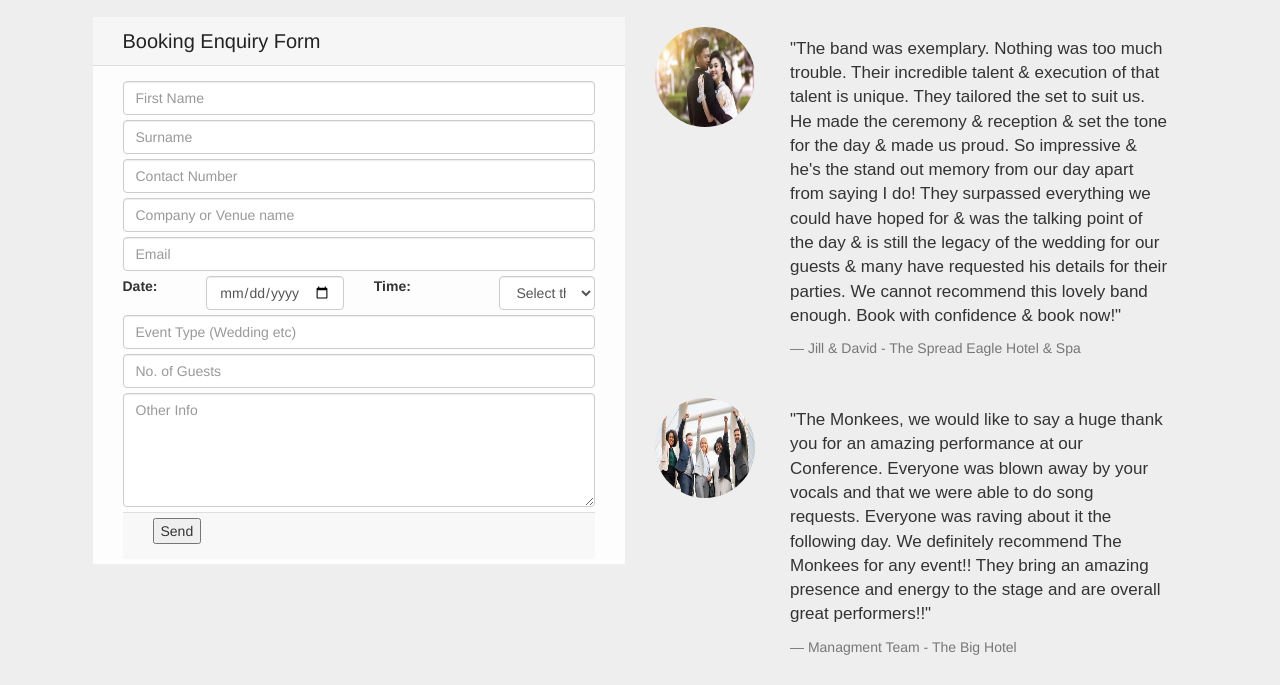
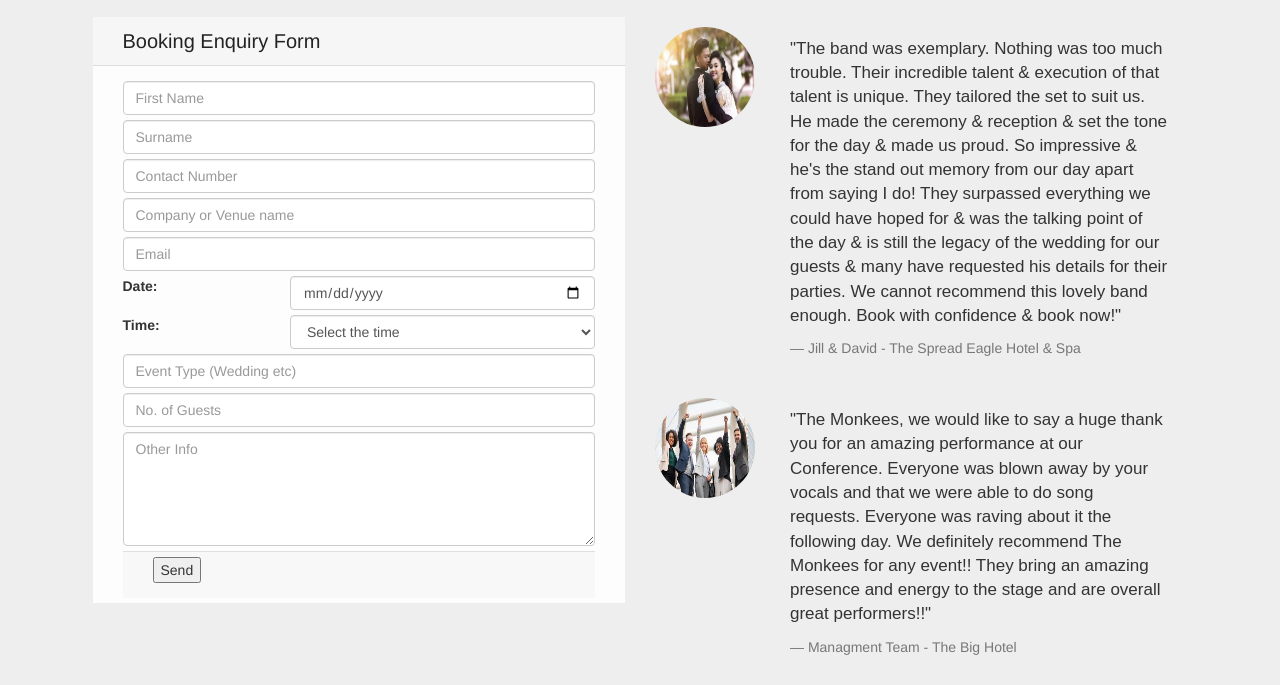
Before and after one commit to Jorden-V/Band_Website_1st_Project, a plain HTML site: page contact.html in a window 1280 px wide. Shown: the part 150-835 px from the top of the page. Drawn offline with nearby package versions, Linux system fonts and the light colour scheme; a web font is replaced by a local one.

Commit message:
Spell check readme + updated contact form

```diff
--- a/contact.html
+++ b/contact.html
@@ -87,12 +87,14 @@
               <input type="email" name="email" class="form-control " id="email" placeholder="Email" required/>
             </div>
             <div class="row input-style">
-              <label for="date1" class="col-sm-2 col-md-2 control-label hidden-xs">Date:</label>
-              <div class="col-xs-12 col-sm-6 col-md-4">
+              <label for="date1" class="col-sm-4 control-label hidden-xs">Date:</label>
+              <div class="col-xs-12 col-sm-8">
                 <input class="form-control date1" type="date" id="date1" name="date1" required/>
               </div>
-              <label for="time" class="col-sm-1 col-md-3 control-label control-label-time hidden-xs">Time:</label>
-              <div class="col-xs-12 col-sm-3">
+            </div>
+            <div class="row input-style">
+              <label for="time" class="col-sm-4 control-label control-label-time hidden-xs">Time:</label>
+              <div class="col-xs-12 col-sm-8">
                 <select class="form-control time" name="time" id="time" required>
                                     <option disabled="" selected="" value="">Select the time</option>
                                     <option>12:00</option>
```
Also changed, not shown: 1 other file.
